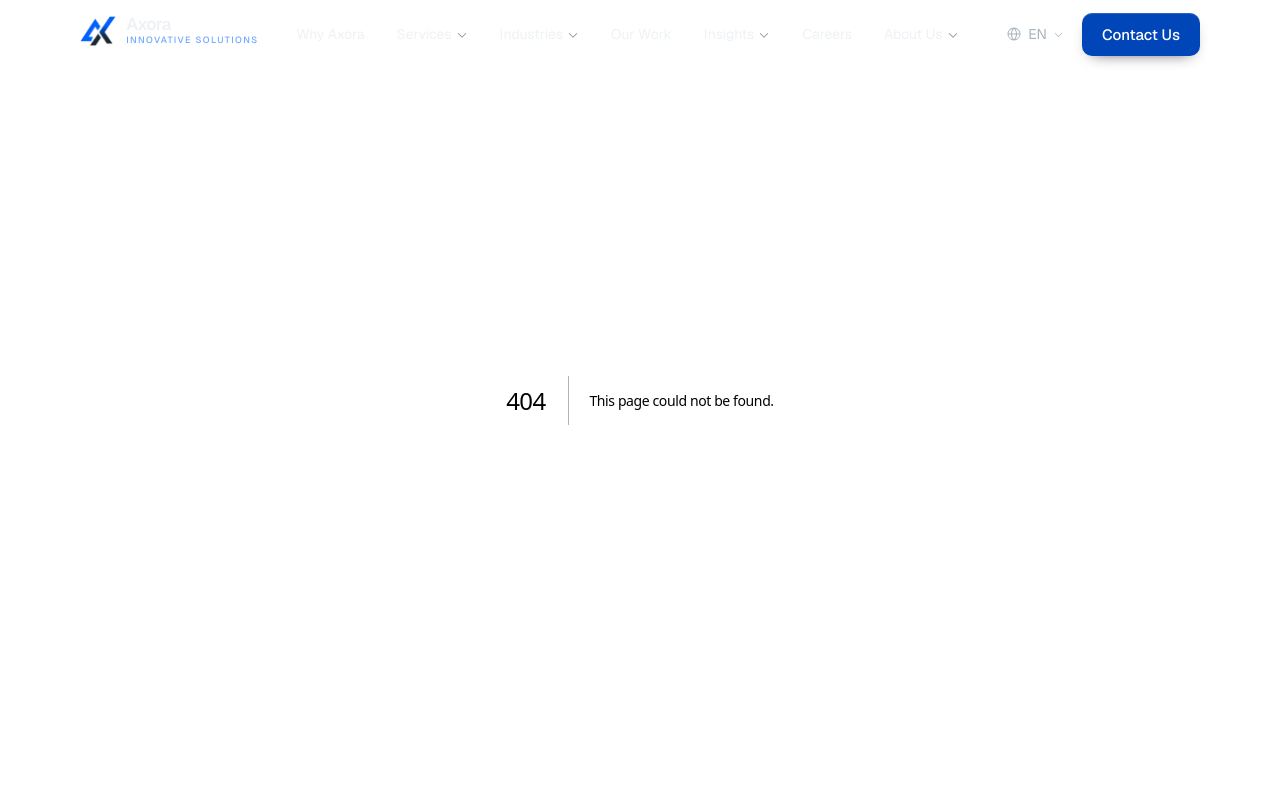
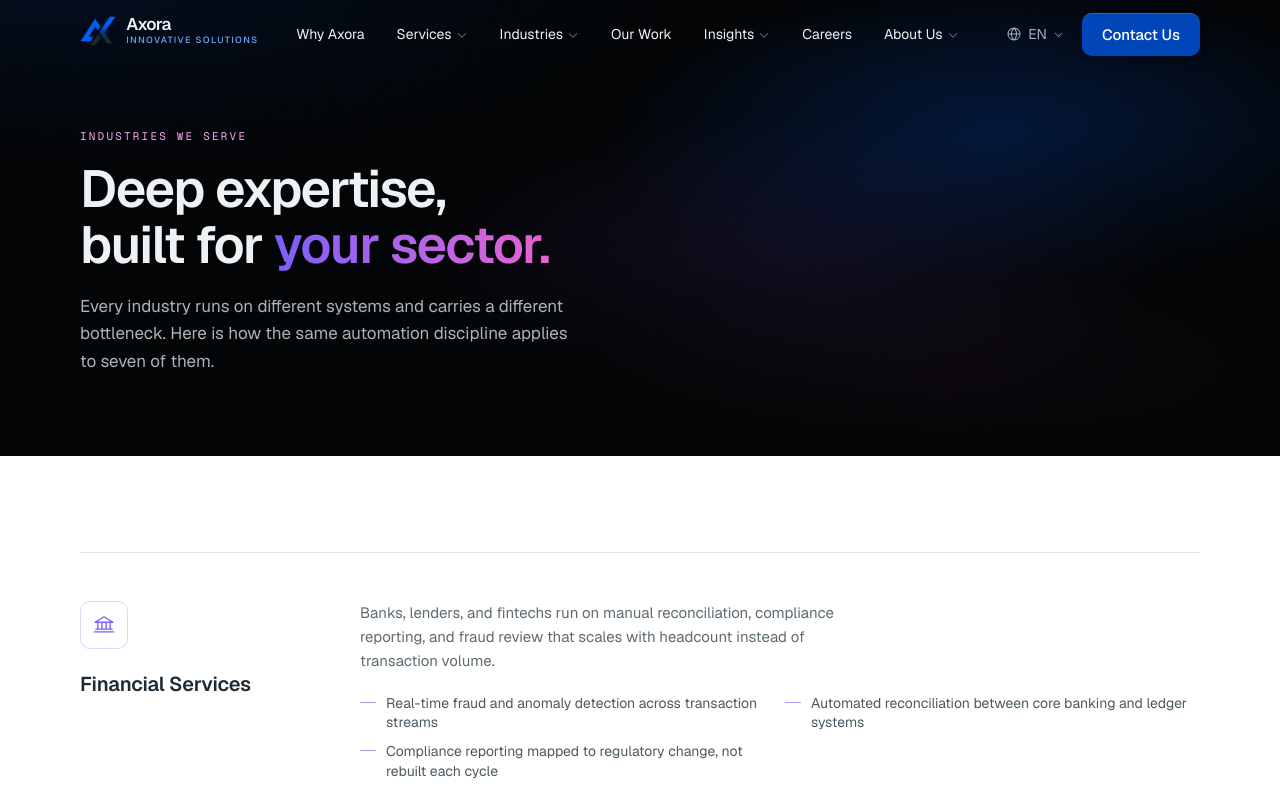
Before and after one commit to umarprogrammer19/Axora-Innovative-Solutions, a Next.js app: page /industries in a window 1280 px wide. Before the commit this address had no page. Shown: the top 800 px of the page. Built offline with nearby package versions, Linux system fonts and the light colour scheme.

Commit message:
feat: add /industries page
Dark PageHero, the new IndustriesList, and the existing dark Cta closer -
same band rhythm as /services.

```diff
--- /dev/null
+++ b/src/app/industries/page.tsx
@@ -0,0 +1,38 @@
+import type { Metadata } from "next";
+
+import { PageHero } from "@/components/site/PageHero";
+import { IndustriesList } from "@/components/site/IndustriesList";
+import { Cta } from "@/components/site/Cta";
+import { industriesPage } from "@/lib/content";
+
+export const metadata: Metadata = {
+  title: "Industries | Axora Innovative Solutions",
+  description: industriesPage.body,
+};
+
+/**
+ * /industries: the full sector catalogue behind the nav's Industries dropdown
+ * and the footer's Industries column, both of which used to point at a dead
+ * "/#industries" anchor (the home page never had a matching id). Same shape
+ * as /services on purpose: dark hero, light listing, dark closing Cta.
+ */
+export default function IndustriesPage() {
+  return (
+    <main>
+      <PageHero
+        eyebrow={industriesPage.eyebrow}
+        heading={
+          <>
+            {industriesPage.heading.lead}{" "}
+            <span className="bg-gradient-to-r from-violet to-magenta bg-clip-text text-transparent">
+              {industriesPage.heading.accent}
+            </span>
+          </>
+        }
+        body={industriesPage.body}
+      />
+      <IndustriesList />
+      <Cta />
+    </main>
+  );
+}
```
